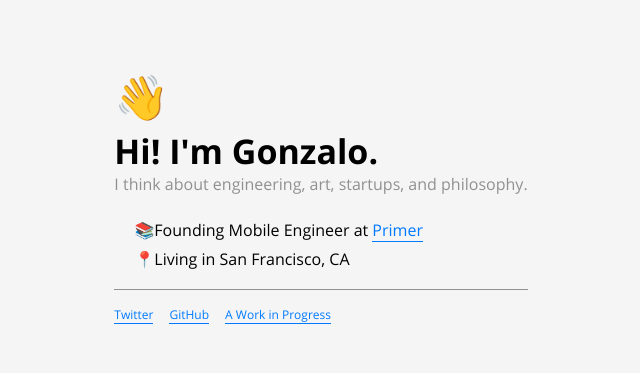
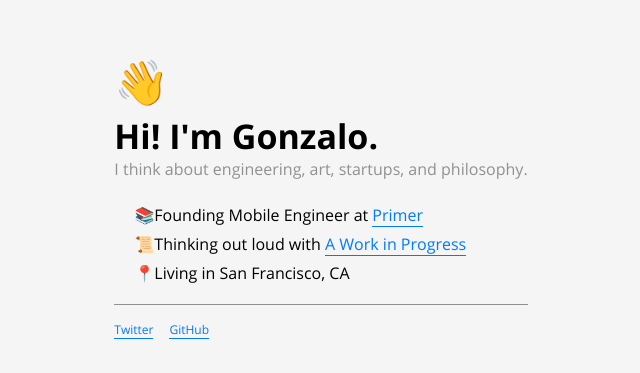
Before and after one commit to gonzalonunez/gonzalonunez.me, a Next.js app: page / in a window 1280 px wide. Shown: the part 201-574 px from the top of the page, without its empty margins (319-959 px from the left). Built offline with nearby package versions, Linux system fonts and the light colour scheme.

Commit message:
Make it a bullet

```diff
--- a/pages/index.js
+++ b/pages/index.js
@@ -14,12 +14,12 @@ export default function Home() {
           <Subtitle>I think about engineering, art, startups, and philosophy.</Subtitle>
           <BulletedList>
             <PrimerBullet>Founding Mobile Engineer at <InlineLink href="https://withprimer.com" target="blank">Primer</InlineLink></PrimerBullet>
+            <SubstackBullet>Thinking out loud with <InlineLink href="https://gonzalonunez.substack.com" target="blank">A Work in Progress</InlineLink></SubstackBullet>
             <LocationBullet>Living in San Francisco, CA</LocationBullet>
           </BulletedList>
           <Row>
             <SocialLink href="https://twitter.com/gonzalo__nunez" target="blank">Twitter</SocialLink>
             <SocialLink href="https://github.com/gonzalonunez" target="blank">GitHub</SocialLink>
-            <SocialLink href="https://gonzalonunez.substack.com" target="blank">A Work in Progress</SocialLink>
           </Row>
         </Main>
       </Container>
@@ -122,6 +122,10 @@ const PrimerBullet = styled(Bullet)`
   list-style-type: "📚";
 `
 
+const SubstackBullet = styled(Bullet)`
+  list-style-type: "📜";
+`
+
 const LocationBullet = styled(Bullet)`
   list-style-type: "📍";
 `
```
